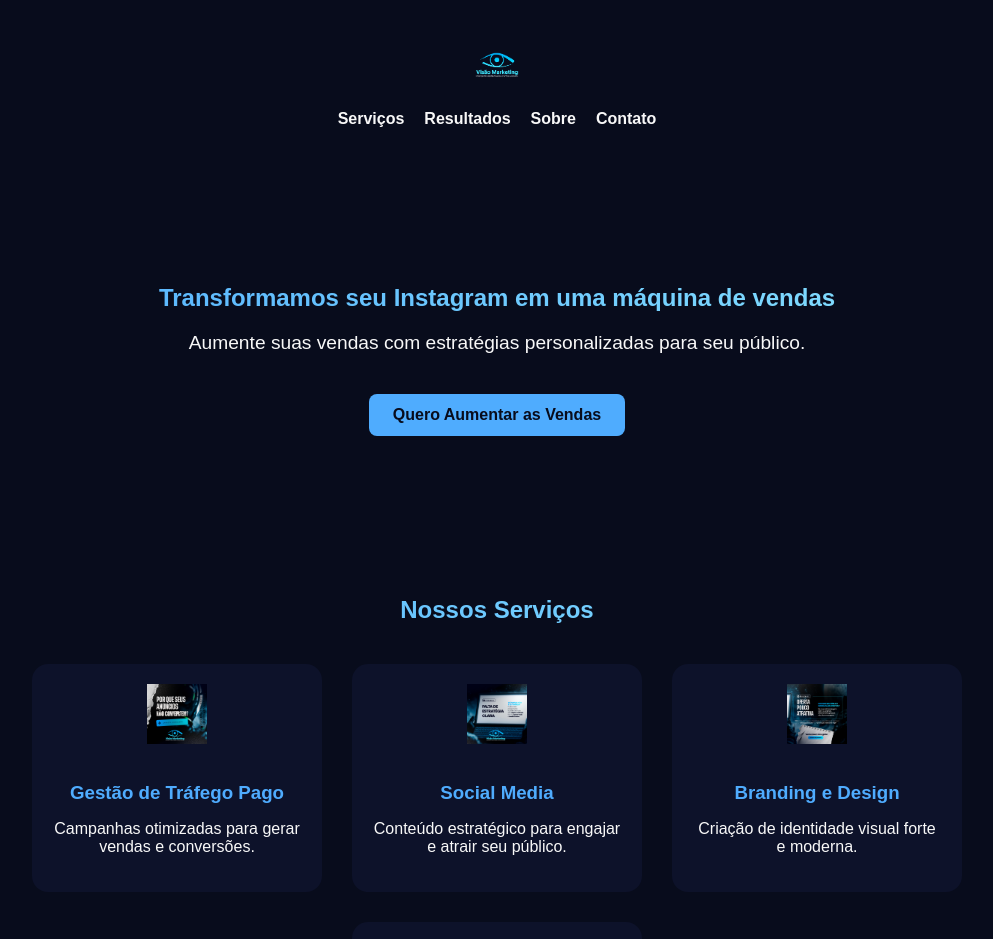
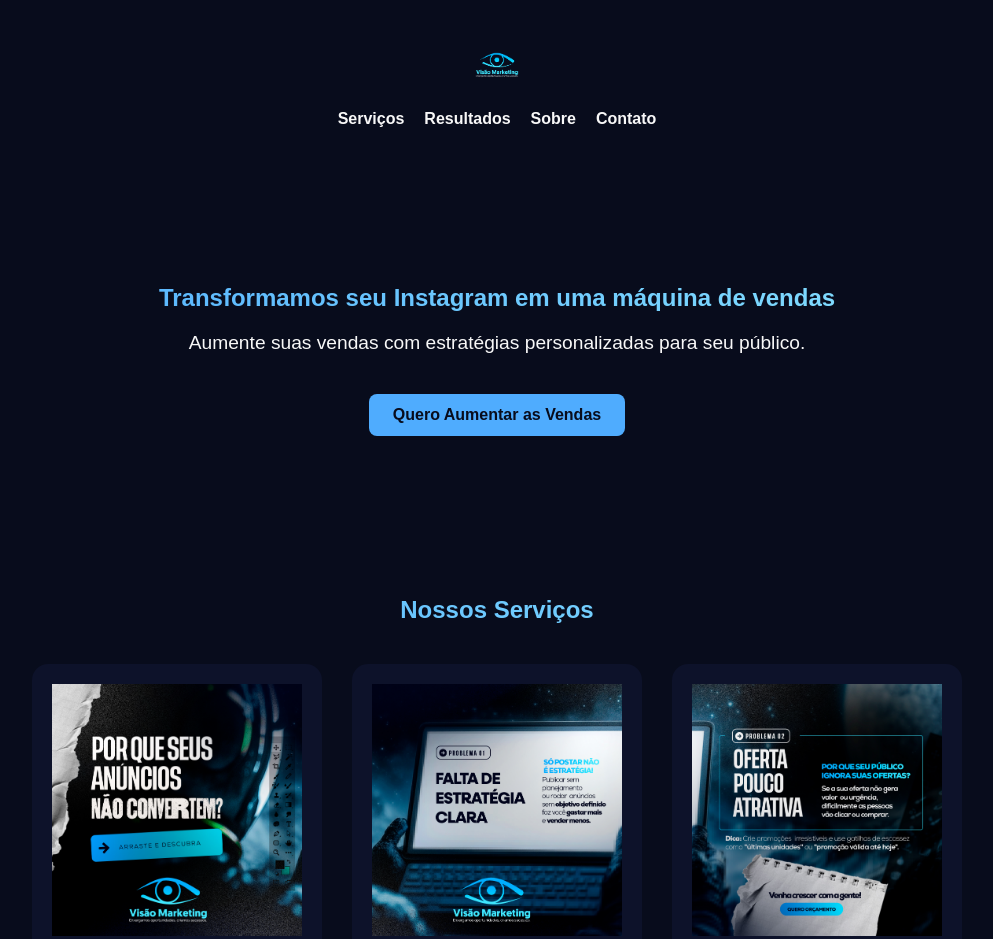
Before and after one commit to visaomarketing/leadpagevisao, a plain HTML site: page index.html in a window 1280 px wide. Shown: the top 939 px of the page, without its empty margins (143-1136 px from the left). Drawn offline with Linux system fonts and the light colour scheme; grey boxes are pictures that could not be loaded.

```diff
--- a/style.css
+++ b/style.css
@@ -90,7 +90,7 @@ nav a {
 }
 
 .servico-item img {
-  width: 60px;
+  width: 250px;
   margin-bottom: 15px;
 }
 
```
